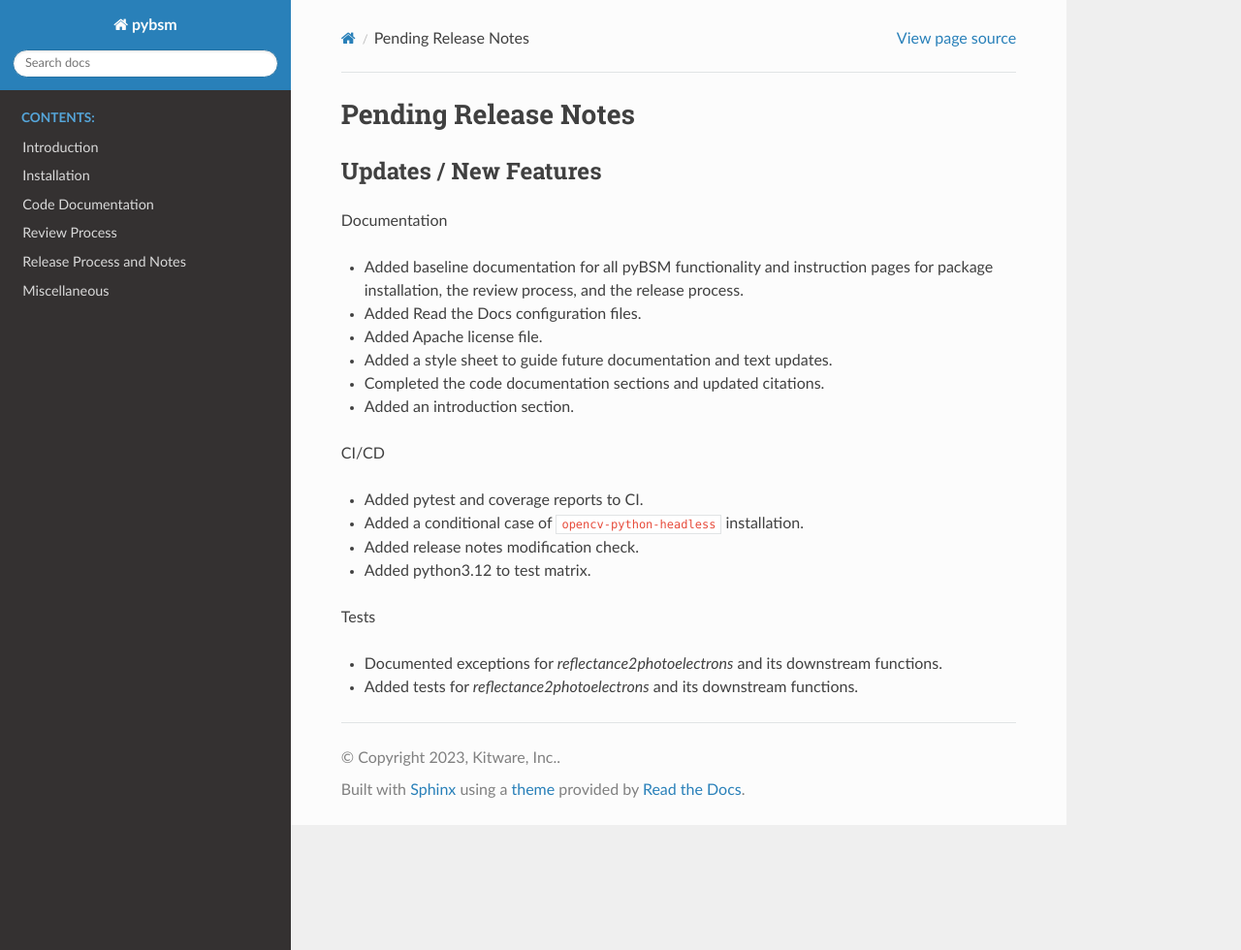
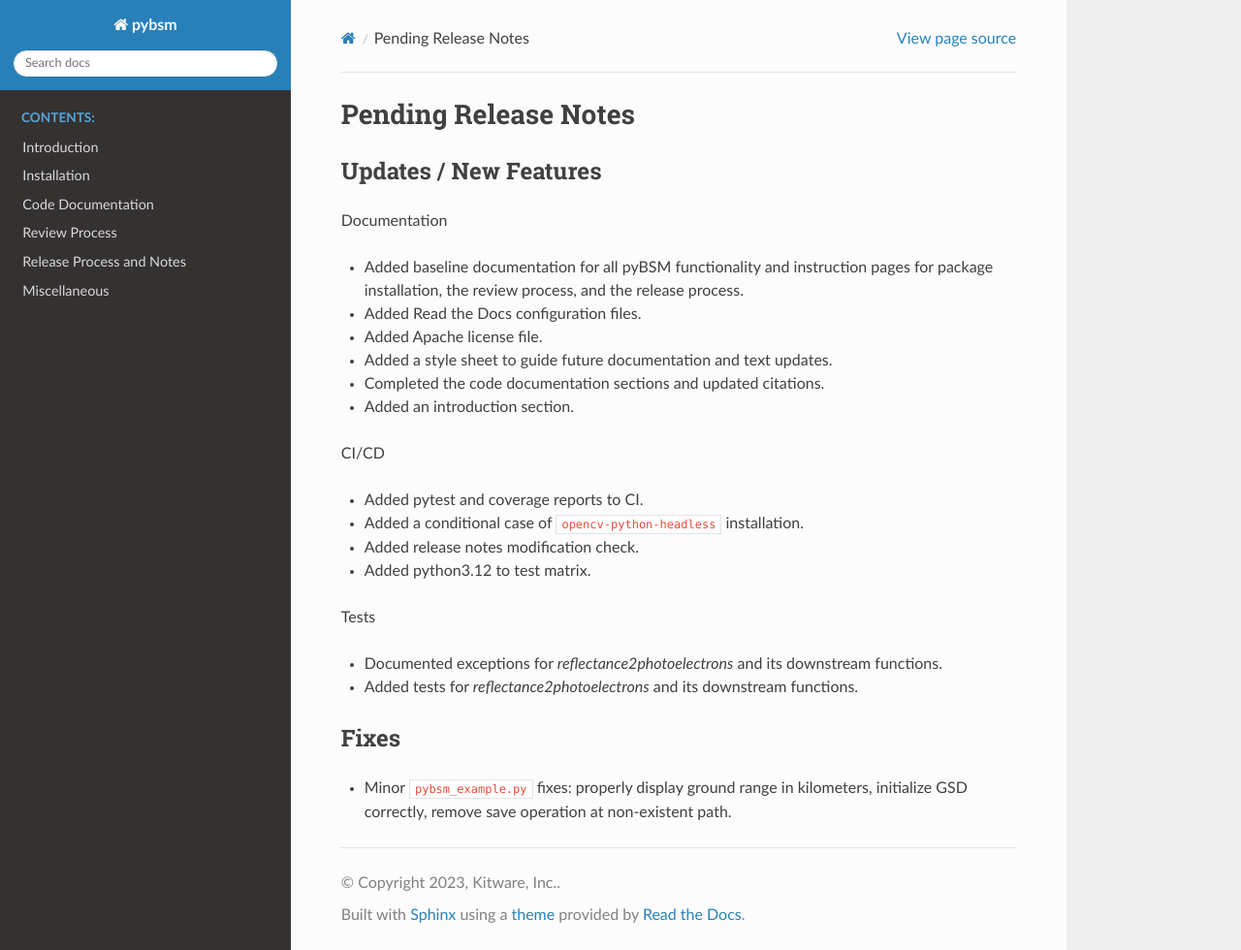
Before and after one commit to Kitware/pybsm, a Sphinx documentation site: the page built from docs/release_notes/pending_release.rst, in a window 1280 px wide and 980 px high. Shown: the whole window at 97% size. Built offline with Sphinx 7.4.7 and the Read the Docs theme 2.0.0, drawn with Linux system fonts in a browser that asks for light colours.

Commit message:
Example script bug fixes
Removes save figure opeeration to non-existant path
Initializes GSD to the correct value
Propery display ground range in KM as indicated by unit on label

```diff
--- a/docs/release_notes/pending_release.rst
+++ b/docs/release_notes/pending_release.rst
@@ -6,7 +6,8 @@ Updates / New Features
 
 Documentation
 
-* Added baseline documentation for all pyBSM functionality and instruction pages for package installation, the review process, and the release process.
+* Added baseline documentation for all pyBSM functionality and instruction pages
+  for package installation, the review process, and the release process.
 
 * Added Read the Docs configuration files.
 
@@ -33,3 +34,9 @@ Tests
 * Documented exceptions for `reflectance2photoelectrons` and its downstream functions.
 
 * Added tests for `reflectance2photoelectrons` and its downstream functions.
+
+Fixes
+-----
+
+* Minor ``pybsm_example.py`` fixes: properly display ground range in kilometers,
+  initialize GSD correctly, remove save operation at non-existent path.
```
Also changed, not shown: 1 other file.
